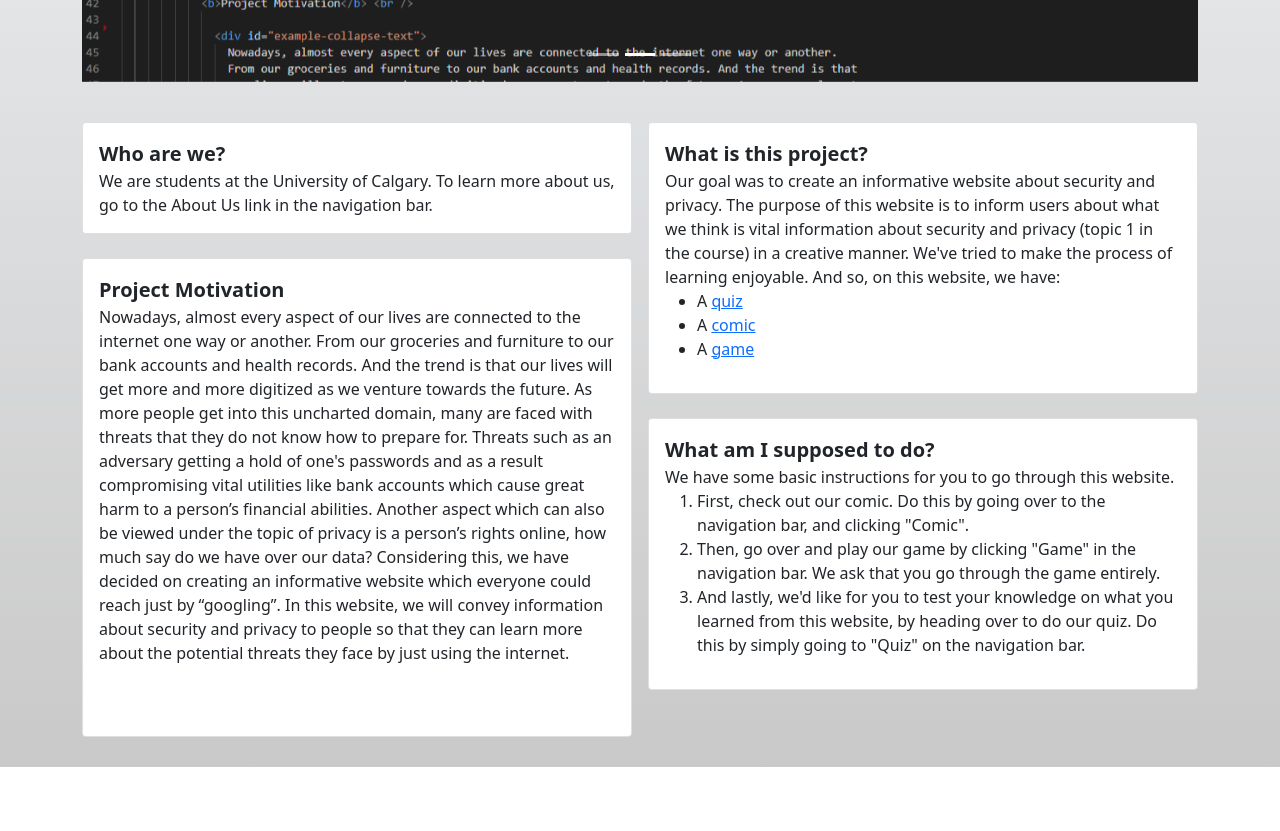
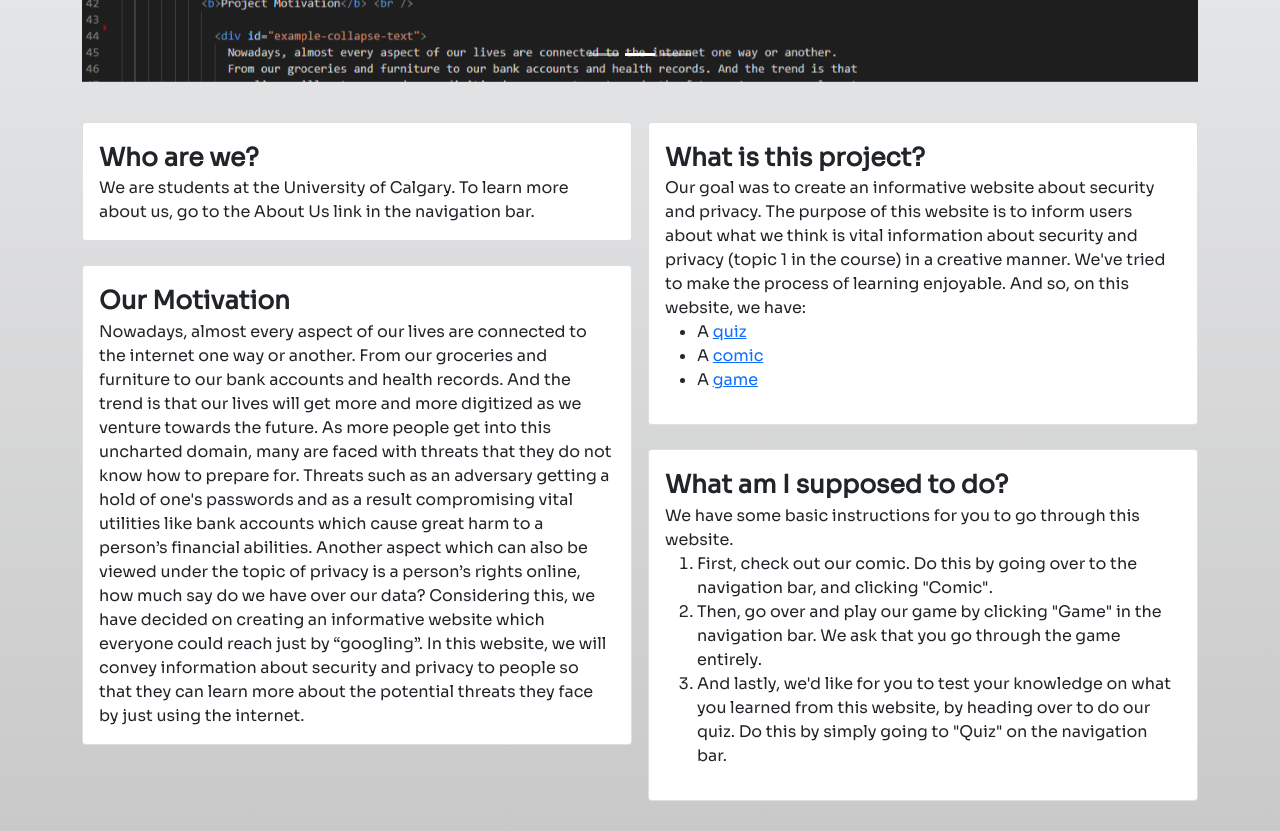
Before and after one commit to ae4sri/329groupproject, a React (Create React App) app: page /#/ in a window 1280 px wide. Shown: the part 520-1351 px from the top of the page. Before the commit the page ends 1287 px from the top, so only its background shows below. Built offline with nearby package versions, Linux system fonts and the light colour scheme; a web font is replaced by a local one.

Commit message:
Update index page; change some inline styling

```diff
--- a/src/components/Pages/IndexPage.js
+++ b/src/components/Pages/IndexPage.js
@@ -8,7 +8,7 @@ export const IndexPage = () => {
 
   return (
     <Container >
-      <h1 style={{ textAlign: "center", marginTop:"20px", fontWeight:"bolder" }}>CPSC 329 W22 Group Project</h1>
+      <h1 class="title" style={{ textAlign: "center", marginTop:"20px", fontWeight:"bolder" }}>Welcome to our Project</h1>
       <hr style={{ width:"90%", margin: "auto"}} />
       <br />
       <IndexCarousel />
@@ -18,18 +18,20 @@ export const IndexPage = () => {
         <Grid item xs={6}>
 
           <Card body>
-            <b style={{fontSize:'20px', fontWeight:'bold'}}>Who are we?</b> <br />
+            <b class="cardTitle">Who are we?</b>
+            <div class="cardText">
             We are students at the University of Calgary.
-            To learn more about us, go to the About Us link in the navigation bar.
+            To learn more about us, go to the About Us link in the navigation bar.</div>
+
           </Card>
 
           <br />
 
           <Card body>
 
-            <b style={{fontSize:'20px', fontWeight:'bold'}}>Project Motivation</b> <br />
+            <b class="cardTitle">Our Motivation</b>
 
-              <div id="example-collapse-text">
+              <div class="cardText">
                 Nowadays, almost every aspect of our lives are connected to the internet one way or another.
                 From our groceries and furniture to our bank accounts and health records. And the trend is that
                 our lives will get more and more digitized as we venture towards the future. As more people get
@@ -41,14 +43,15 @@ export const IndexPage = () => {
                 everyone could reach just by “googling”. In this website, we will convey information about security and
                 privacy to people so that they can learn more about the potential threats they face by just using the internet.
               </div>
-              <div style={{marginTop:'55px'}}></div>
           </Card>
 
         </Grid>
 
         <Grid item xs={6}>
           <Card body>
-            <b style={{fontSize:'20px', fontWeight:'bold'}}>What is this project?</b> <br />
+            <b class="cardTitle">What is this project?</b>
+            <div class="cardText">
+
             Our goal was to create an informative website about security and privacy.
             The purpose of this website is to inform users about what we think is vital information about security and privacy
             (topic 1 in the course) in a creative manner. We've tried to make the process of learning enjoyable.
@@ -58,12 +61,14 @@ export const IndexPage = () => {
               <li>A <Link to='/comic'>comic</Link></li>
               <li>A <Link to='/game'>game</Link></li>
             </ul>
+            </div>
           </Card>
 
           <br />
 
           <Card body>
-            <b style={{fontSize:'20px', fontWeight:'bold'}}>What am I supposed to do?</b> <br />
+            <b class="cardTitle">What am I supposed to do?</b>
+            <div class="cardText">
             We have some basic instructions for you to go through this website.
             <ol>
               <li>First, check out our comic. Do this by going over to the navigation bar, and clicking "Comic".</li>
@@ -71,11 +76,11 @@ export const IndexPage = () => {
               <li>And lastly, we'd like for you to test your knowledge on what you learned from this website, by heading over to do our quiz. Do this by simply going to "Quiz" on the
                 navigation bar.</li>
             </ol>
+            </div>
           </Card>
 
         </Grid>
       </Grid>
-
       <div style={{marginTop:'30px'}}></div>
     </Container>
   )
```
